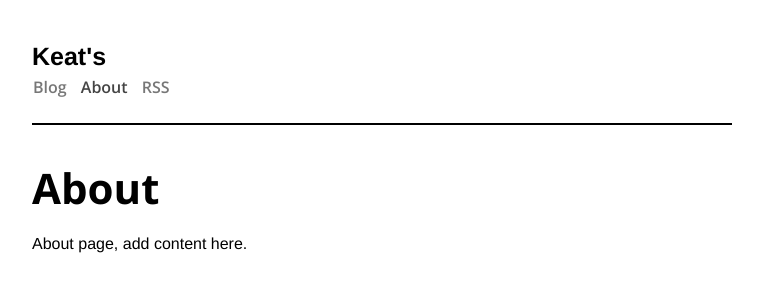
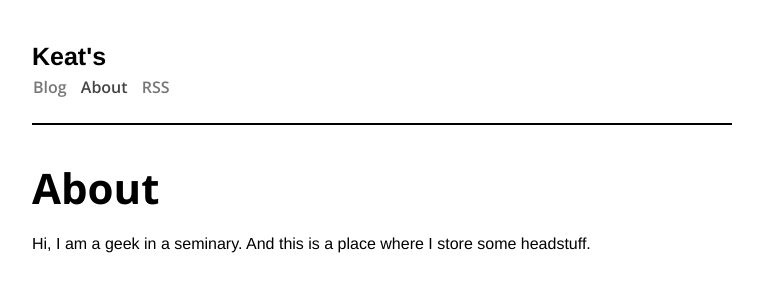
Before and after one commit to keatosis/keatosis.github.io, a Jekyll site: the page built from about.md, in a window 1280 px wide. Shown: the top 300 px of the page, without its empty margins (258-1021 px from the left). Built offline with Jekyll 4.4.1, drawn with Linux system fonts in a browser that asks for light colours.

Commit message:
Update about.md

```diff
--- a/about.md
+++ b/about.md
@@ -6,4 +6,4 @@ comments: false
 author_footer: false
 ---
 
-About page, add content here.
+Hi, I am a geek in a seminary. And this is a place where I store some headstuff.
```
